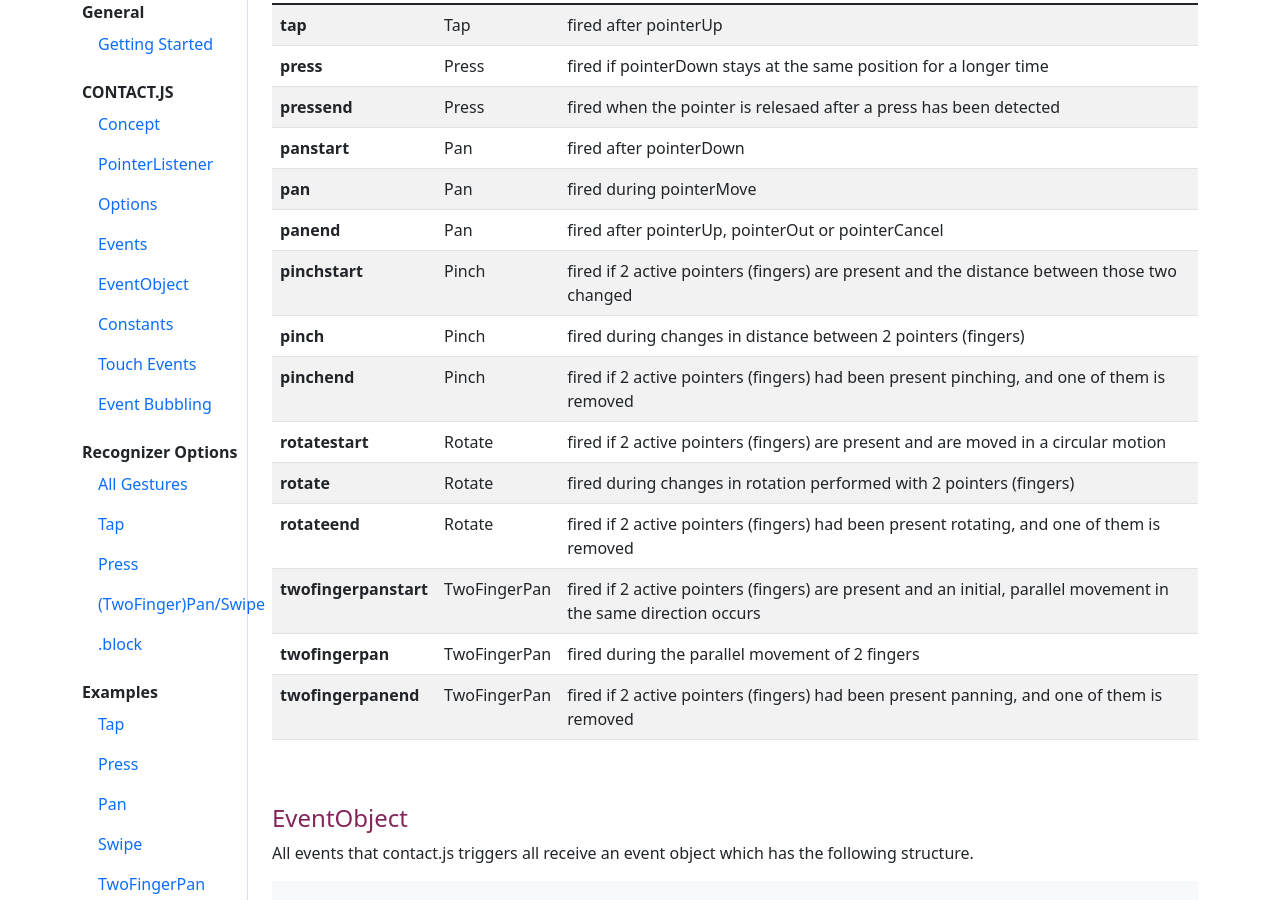
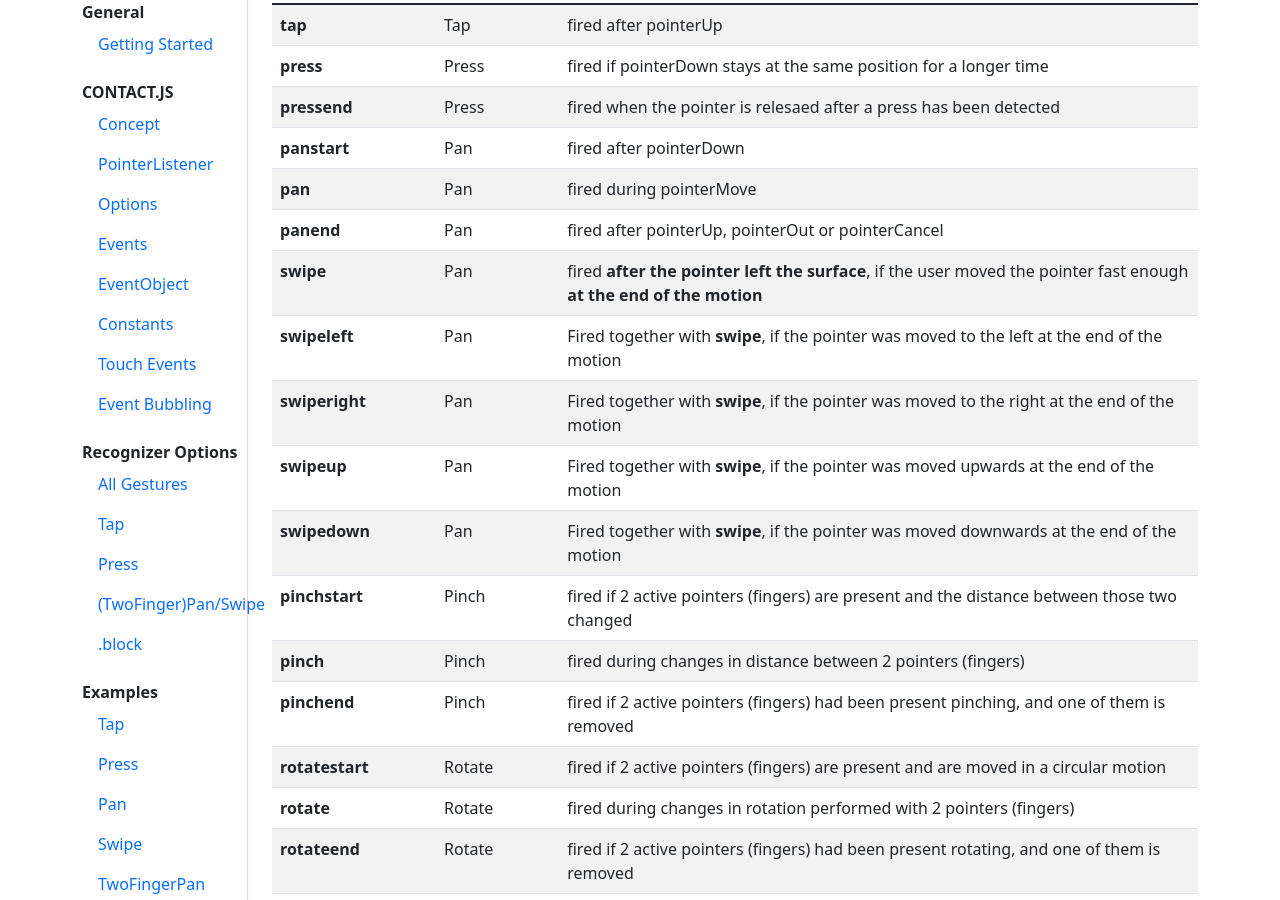
Before and after one commit to biodiv/contactjs, a Jekyll site: the page built from docs/documentation/contact-js.html, in a window 1280 px wide and 900 px high, scrolled down 1817 px. Built offline with Jekyll 4.4.1, drawn with Linux system fonts in a browser that asks for light colours.

Commit message:
add swipe events

```diff
--- a/docs/documentation/contact-js.html
+++ b/docs/documentation/contact-js.html
@@ -195,6 +195,31 @@ domElement.addEventListener(EVENTNAME, function(event){
 								<th scope="row">panend</th>
 								<td>Pan</td>
 								<td>fired after pointerUp, pointerOut or pointerCancel</td>
+							</tr>
+							<tr>
+								<th scope="row">swipe</th>
+								<td>Pan</td>
+								<td>fired <strong>after the pointer left the surface</strong>, if the user moved the pointer fast enough <strong>at the end of the motion</strong></td>
+							</tr>
+							<tr>
+								<th scope="row">swipeleft</th>
+								<td>Pan</td>
+								<td>Fired together with <strong>swipe</strong>, if the pointer was moved to the left at the end of the motion</td>
+							</tr>
+							<tr>
+								<th scope="row">swiperight</th>
+								<td>Pan</td>
+								<td>Fired together with <strong>swipe</strong>, if the pointer was moved to the right at the end of the motion</td>
+							</tr>
+							<tr>
+								<th scope="row">swipeup</th>
+								<td>Pan</td>
+								<td>Fired together with <strong>swipe</strong>, if the pointer was moved upwards at the end of the motion</td>
+							</tr>
+							<tr>
+								<th scope="row">swipedown</th>
+								<td>Pan</td>
+								<td>Fired together with <strong>swipe</strong>, if the pointer was moved downwards at the end of the motion</td>
 							</tr>
 							<tr>
 								<th scope="row">pinchstart</th>
```
